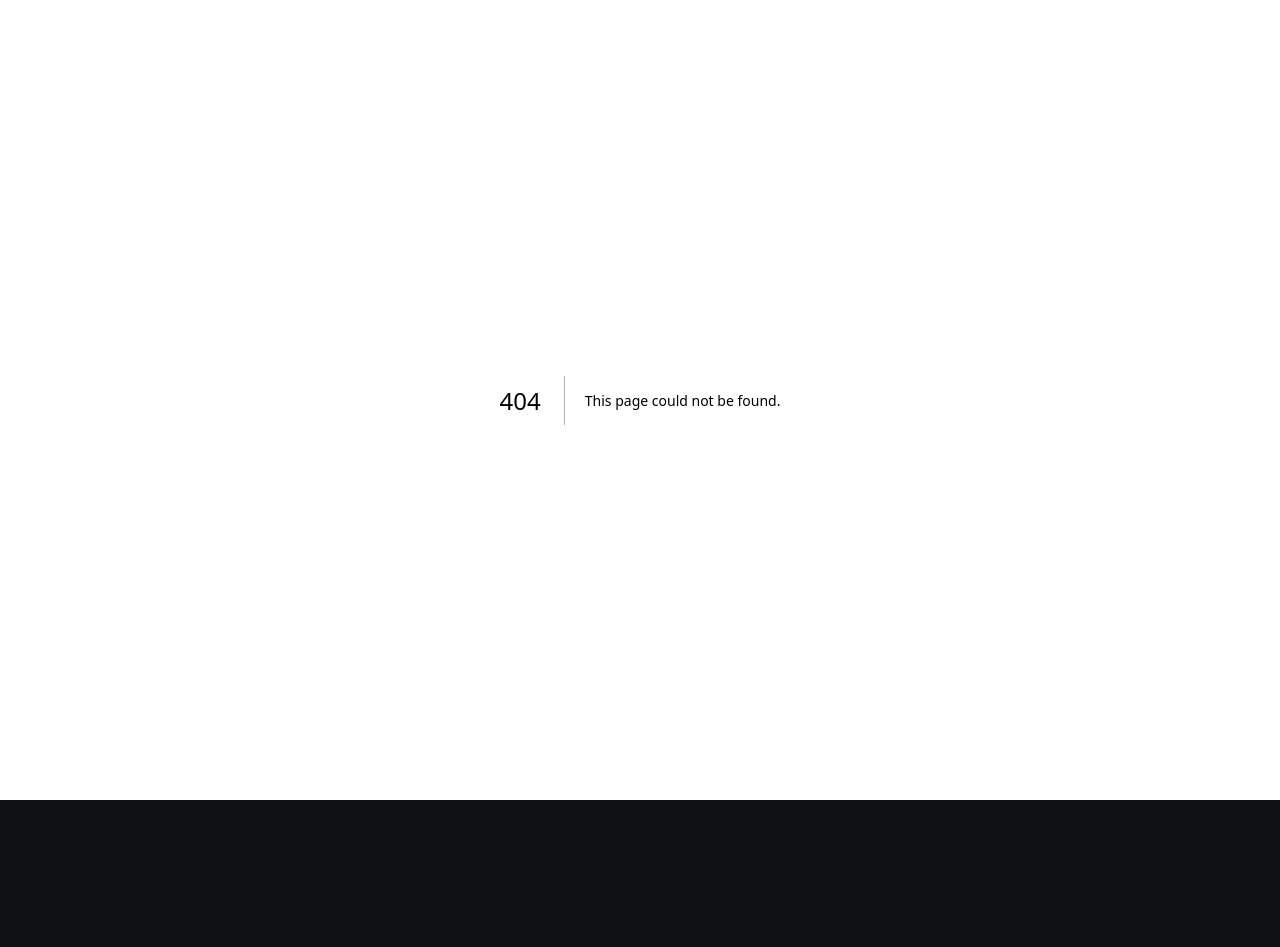
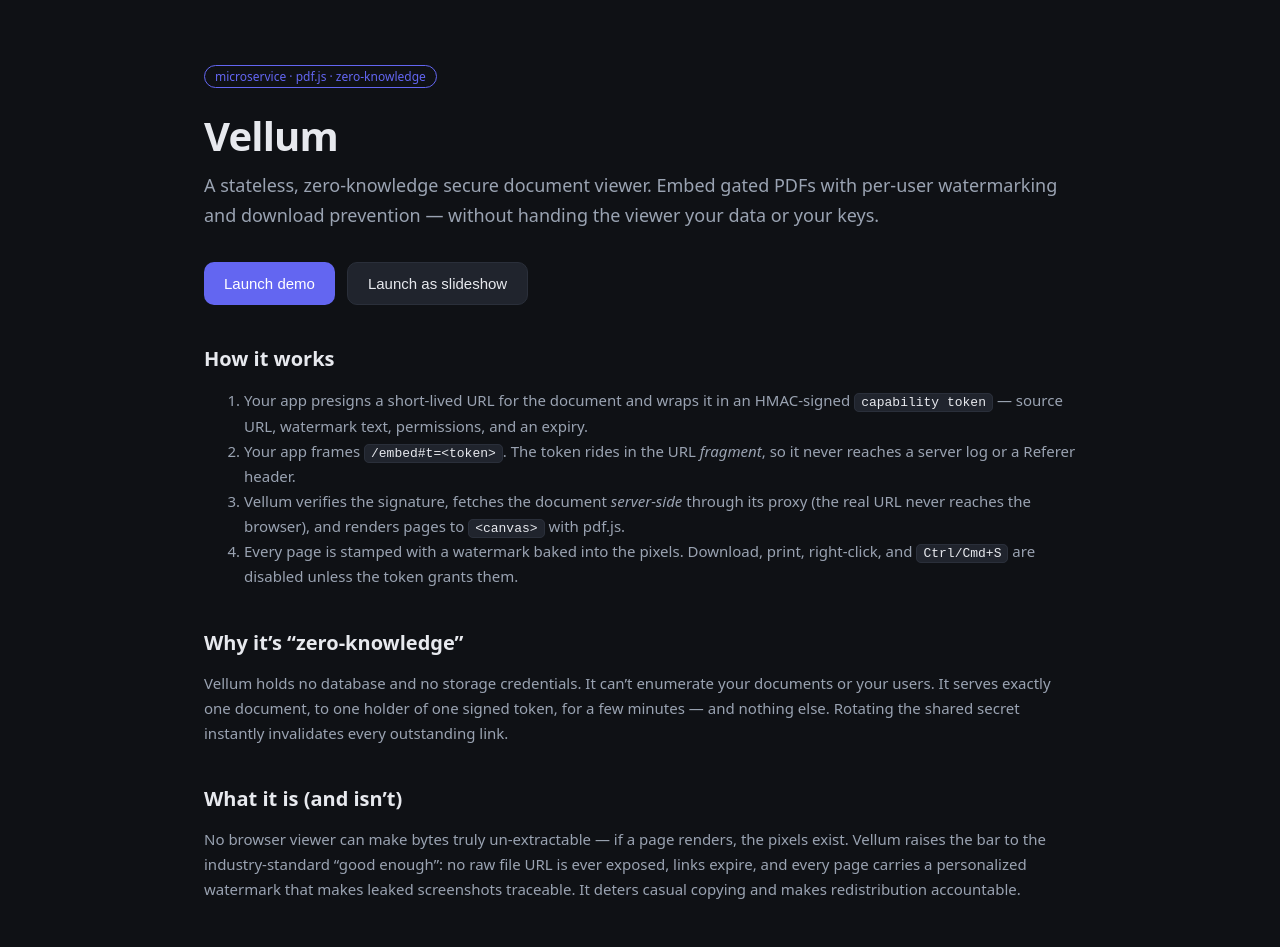
Before and after one commit to DanielWLiu07/vellum, a Next.js app: page / in a window 1280 px wide. Before the commit this address had no page. Shown: the top 947 px of the page. Before the commit the page ends 800 px from the top, so only its background shows below. Built offline with nearby package versions, Linux system fonts and the light colour scheme.

Commit message:
feat(demo): live landing demo and sample document
A public landing page that mints a demo token and frames the viewer, plus a
dependency-free generator for the sample PDF. Demo endpoint gated behind
VELLUM_DEMO_MODE so real integrations can disable it.

```diff
--- /dev/null
+++ b/app/api/demo-token/route.ts
@@ -0,0 +1,37 @@
+/**
+ * Demo-only token minting. In a real integration the HOST app mints tokens with
+ * its own secret and a presigned source URL; the viewer never mints anything.
+ * This endpoint exists purely so the public landing page can show a live demo
+ * without a host app. Gated behind VELLUM_DEMO_MODE so production integrations
+ * can disable it.
+ */
+
+import { NextRequest, NextResponse } from "next/server";
+
+import { mintToken } from "@/lib/token";
+
+export const runtime = "nodejs";
+export const dynamic = "force-dynamic";
+
+export async function GET(req: NextRequest) {
+  if (process.env.VELLUM_DEMO_MODE !== "1") {
+    return NextResponse.json({ error: "demo_disabled" }, { status: 404 });
+  }
+  const secret = process.env.VELLUM_TOKEN_SECRET;
+  if (!secret) {
+    return NextResponse.json({ error: "not_configured" }, { status: 500 });
+  }
+
+  // The demo document lives in /public, fetched same-origin by the proxy.
+  const origin = req.nextUrl.origin;
+  const stamp = new Date().toISOString().replace("T", " ").slice(0, 16) + " UTC";
+
+  const token = mintToken(secret, {
+    src: `${origin}/sample.pdf`,
+    watermark: `VELLUM DEMO • ${stamp}`,
+    perms: { download: false, print: false, copy: false },
+    ttlSeconds: 600,
+  });
+
+  return NextResponse.json({ token }, { headers: { "Cache-Control": "no-store" } });
+}
--- /dev/null
+++ b/app/page.tsx
@@ -0,0 +1,68 @@
+import { Demo } from "@/components/demo";
+
+export default function Home() {
+  const demoEnabled = process.env.VELLUM_DEMO_MODE === "1";
+  return (
+    <main className="landing">
+      <span className="pill">microservice · pdf.js · zero-knowledge</span>
+      <h1>Vellum</h1>
+      <p className="tagline">
+        A stateless, zero-knowledge secure document viewer. Embed gated PDFs with per-user
+        watermarking and download prevention — without handing the viewer your data or your keys.
+      </p>
+
+      {demoEnabled ? (
+        <Demo />
+      ) : (
+        <p>The live demo is disabled on this deployment.</p>
+      )}
+
+      <h2>How it works</h2>
+      <ol>
+        <li>
+          Your app presigns a short-lived URL for the document and wraps it in an HMAC-signed{" "}
+          <code>capability token</code> — source URL, watermark text, permissions, and an expiry.
+        </li>
+        <li>
+          Your app frames <code>/embed#t=&lt;token&gt;</code>. The token rides in the URL{" "}
+          <em>fragment</em>, so it never reaches a server log or a Referer header.
+        </li>
+        <li>
+          Vellum verifies the signature, fetches the document <em>server-side</em> through its proxy
+          (the real URL never reaches the browser), and renders pages to <code>&lt;canvas&gt;</code>{" "}
+          with pdf.js.
+        </li>
+        <li>
+          Every page is stamped with a watermark baked into the pixels. Download, print, right-click,
+          and <code>Ctrl/Cmd+S</code> are disabled unless the token grants them.
+        </li>
+      </ol>
+
+      <h2>Why it&rsquo;s &ldquo;zero-knowledge&rdquo;</h2>
+      <p>
+        Vellum holds no database and no storage credentials. It can&rsquo;t enumerate your documents
+        or your users. It serves exactly one document, to one holder of one signed token, for a few
+        minutes — and nothing else. Rotating the shared secret instantly invalidates every
+        outstanding link.
+      </p>
+
+      <h2>What it is (and isn&rsquo;t)</h2>
+      <p>
+        No browser viewer can make bytes truly un-extractable — if a page renders, the pixels exist.
+        Vellum raises the bar to the industry-standard &ldquo;good enough&rdquo;: no raw file URL is
+        ever exposed, links expire, and every page carries a personalized watermark that makes leaked
+        screenshots traceable. It deters casual copying and makes redistribution accountable.
+      </p>
+
+      <h2>Integrate</h2>
+      <p>
+        Share the <code>VELLUM_TOKEN_SECRET</code> between your app and the service, mint a token with
+        the same <code>lib/token.ts</code>, and frame the viewer. See the{" "}
+        <a href="https://github.com/DanielWLiu07/vellum" style={{ color: "var(--accent)" }}>
+          README
+        </a>{" "}
+        for the full handshake.
+      </p>
+    </main>
+  );
+}
--- /dev/null
+++ b/components/demo.tsx
@@ -0,0 +1,56 @@
+"use client";
+
+import { useState } from "react";
+
+// Live demo widget: asks the demo-token endpoint for a freshly signed token,
+// then frames the viewer with it. Mirrors exactly what a host app does, minus
+// the presigned-URL step (the demo doc is served from /public).
+export function Demo() {
+  const [src, setSrc] = useState<string | null>(null);
+  const [mode, setMode] = useState<"scroll" | "slides">("scroll");
+  const [loading, setLoading] = useState(false);
+  const [err, setErr] = useState<string | null>(null);
+
+  async function open(nextMode: "scroll" | "slides") {
+    setLoading(true);
+    setErr(null);
+    setMode(nextMode);
+    try {
+      const res = await fetch("/api/demo-token", { cache: "no-store" });
+      if (!res.ok) throw new Error("Demo is disabled on this deployment.");
+      const { token } = await res.json();
+      const hash = new URLSearchParams({ t: token });
+      if (nextMode === "slides") hash.set("mode", "slides");
+      setSrc(`/embed#${hash.toString()}`);
+    } catch (e) {
+      setErr(e instanceof Error ? e.message : "Failed to start demo.");
+    } finally {
+      setLoading(false);
+    }
+  }
+
+  return (
+    <div>
+      <div className="row">
+        <button className="cta" onClick={() => open("scroll")} disabled={loading}>
+          {loading ? "Loading…" : "Launch demo"}
+        </button>
+        <button className="cta secondary" onClick={() => open("slides")} disabled={loading}>
+          Launch as slideshow
+        </button>
+      </div>
+      {err && <p style={{ color: "#f87171" }}>{err}</p>}
+      {src && (
+        <iframe
+          key={src + mode}
+          className="demo-frame"
+          src={src}
+          title="Vellum viewer demo"
+          // Sandboxed: scripts run (the viewer needs them) but the framed page
+          // can't navigate the top window or trigger downloads.
+          sandbox="allow-scripts allow-same-origin"
+        />
+      )}
+    </div>
+  );
+}
```
Also changed, not shown: scripts/make-sample-pdf.mjs (added, +76 -0 lines), 1 other file (tests, documents, lock files or other folders).
